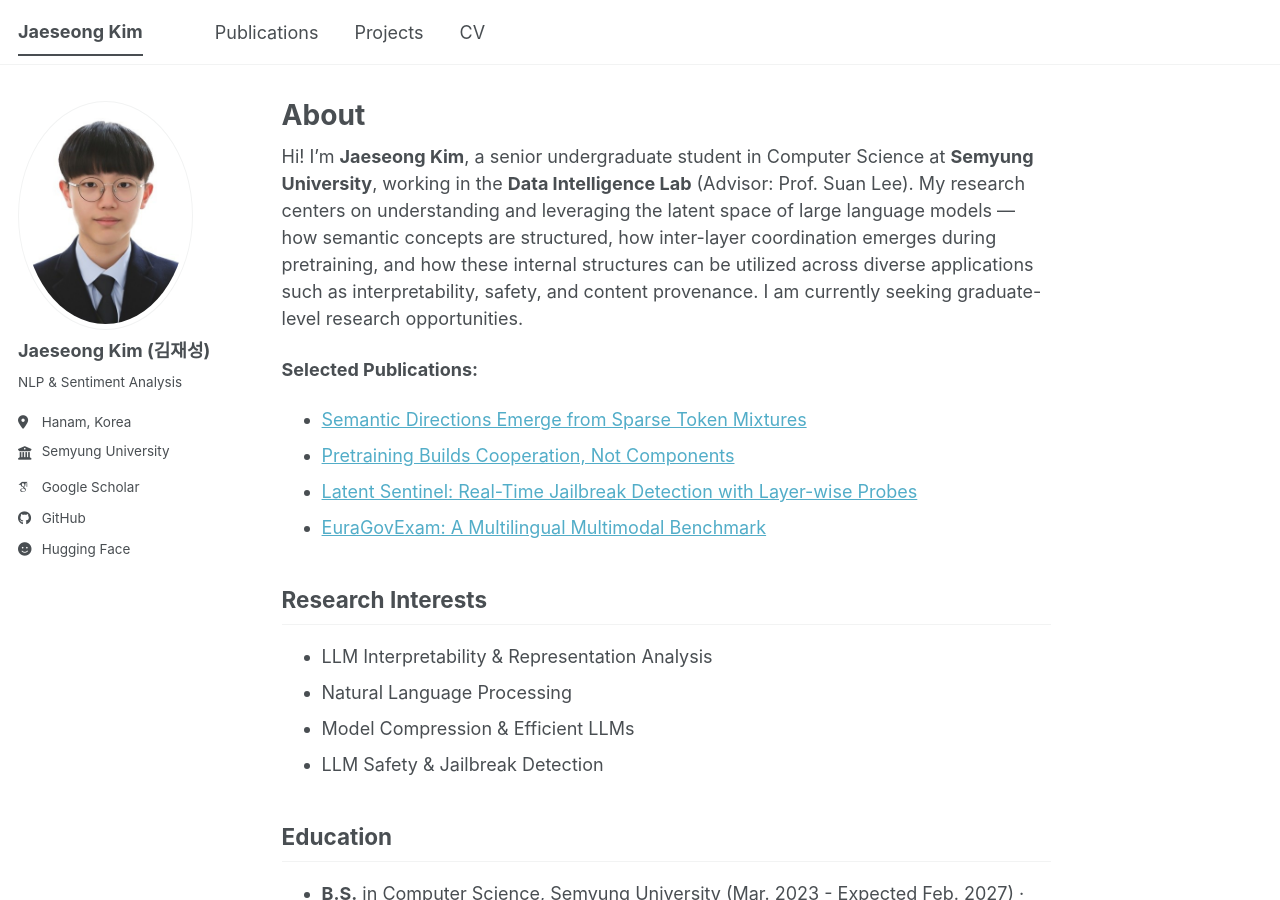
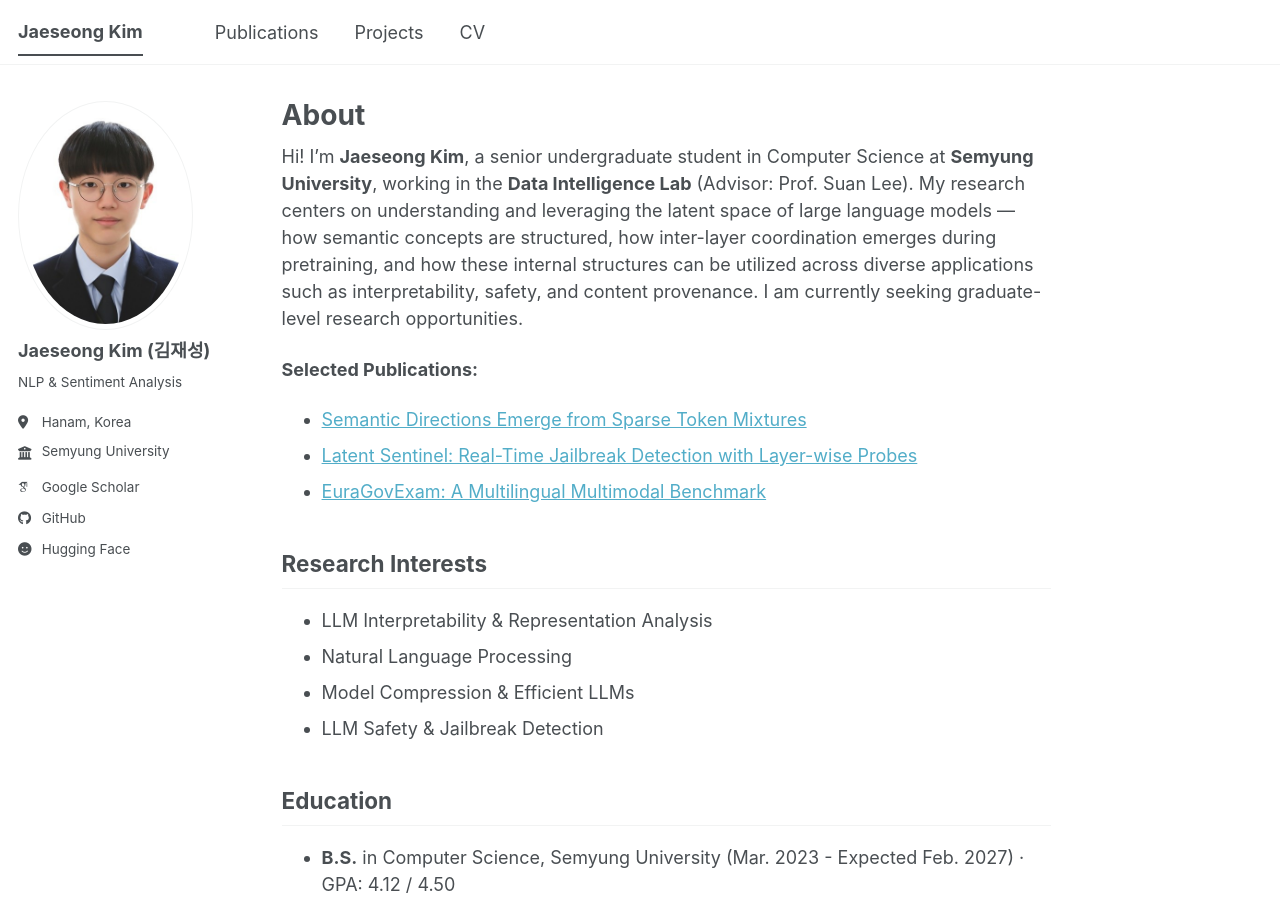
Before and after one commit to thisiskorea/CV, a Jekyll site: the page built from _pages/about.md, in a window 1280 px wide and 900 px high. Built offline with Jekyll 4.4.1, drawn with Linux system fonts in a browser that asks for light colours; some web fonts are replaced; a script bundle is joined from its source files by our own code; library files that are not in the unit come from our copies.

Commit message:
Remove Lie Brackets link from homepage Selected Publications
https://claude.ai/code/session_017uZAeT2xGYLkyBaKhn93Re

```diff
--- a/_pages/about.md
+++ b/_pages/about.md
@@ -11,7 +11,6 @@ Hi! I'm **Jaeseong Kim**, a senior undergraduate student in Computer Science at
 
 **Selected Publications:**
 - [Semantic Directions Emerge from Sparse Token Mixtures](/CV/paper/Semantic_Directions_Emerge_from_Sparse_Token_Mixtures%20(89).pdf)
-- [Pretraining Builds Cooperation, Not Components](/CV/paper/Pretraining%20Builds%20Cooperation.pdf)
 - [Latent Sentinel: Real-Time Jailbreak Detection with Layer-wise Probes](/CV/paper/Latent%20Sentinel%20(2).pdf)
 - [EuraGovExam: A Multilingual Multimodal Benchmark](/CV/paper/EuraGovExam%20(101).pdf)
 
```
